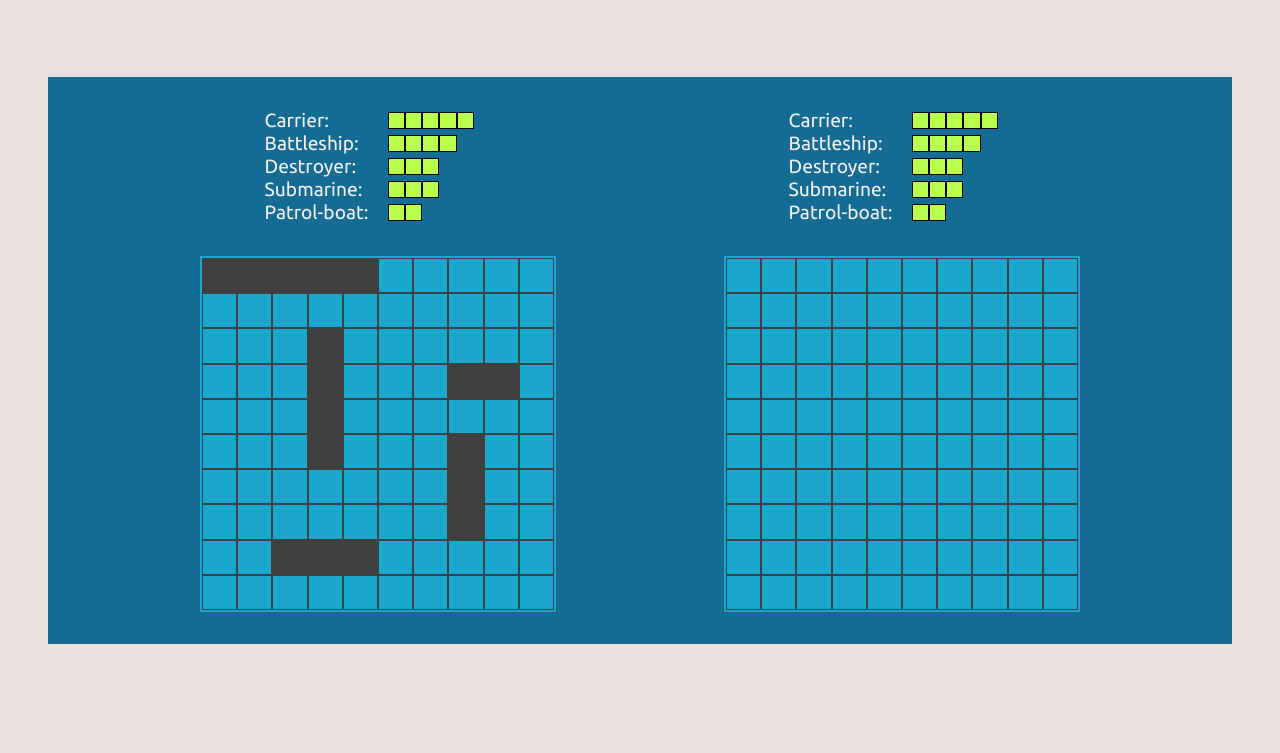
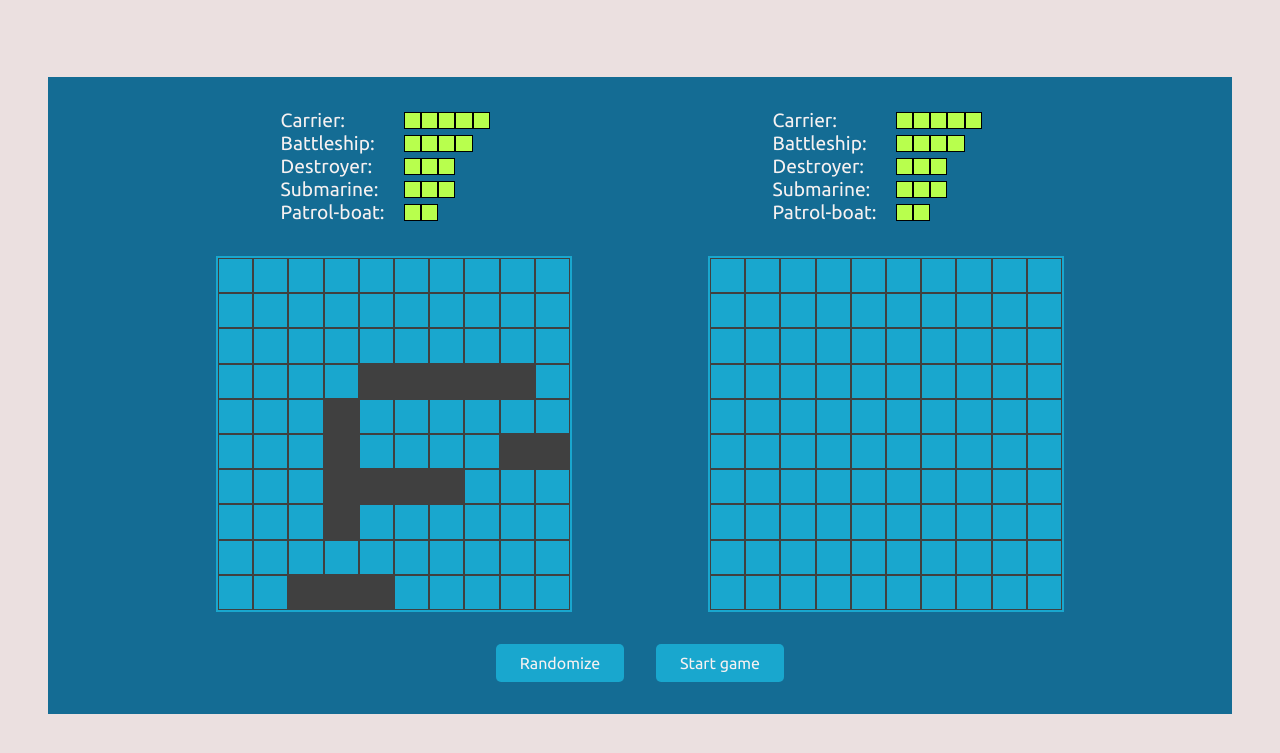
Before and after one commit to DragicevicS/battleship, a website built with webpack: page dist/index.html in a window 1280 px wide. Shown: the part 115-868 px from the top of the page. Before the commit the page ends 807 px from the top, so only its background shows below. Built offline with nearby package versions, Linux system fonts and the light colour scheme.

Commit message:
Add randomized ship placing and the function "checkShipStatus" will also check if all ships are destroyed to end the round and declare winner

```diff
--- a/src/grid.js
+++ b/src/grid.js
@@ -1,8 +1,11 @@
 import { p_shipList, o_shipList } from "./ship";
-import { activePlayer, players, switchPlayer } from "./player";
+import { players, switchPlayer } from "./player";
 
 const playerGrid = document.querySelector('.player-grid');
 const opponentGrid = document.querySelector('.opponent-grid');
+const shipSizes = document.getElementsByClassName('p_ship-block');
+const p_totalHits = playerGrid.getElementsByClassName('hit');
+const o_totalHits = opponentGrid.getElementsByClassName('hit');
 
 export const createGrid = (grid, size) => {
   for (let i=0; i < size; i++) {
@@ -20,17 +23,25 @@ export const createGrid = (grid, size) => {
   return grid;
 };
 
-export const placePlayerShip = (ship, x, y, rotation) => {
+export const placePlayerShip = (ship) => {
   let empty = true;
+  let rotation = Math.random() < 0.5 ? 'h' : 'v';
+  let x = Math.floor(Math.random() * 10);
+  let y = Math.floor(Math.random() * 10);
   let td = document.getElementById(`${x},${y},p`);
   if (td.classList.contains('empty')) {
     if (rotation === 'h') {
       for (let i=0; i < ship.length; i++) {
+        if (y + i > 9) {
+          empty = false;
+          break;
+        };
         if (!document.getElementById(`${x},${y + i},p`).classList.contains('empty')) {
           empty = false;
           break;
         };
       };
+      if (empty === false) placePlayerShip(ship);
       if (empty === true) {
         for (let i=0; i < ship.length; i++) {
           document.getElementById(`${x},${y + i},p`).classList.remove('empty');
@@ -41,11 +52,16 @@ export const placePlayerShip = (ship, x, y, rotation) => {
     };
     if (rotation === 'v') {
       for (let i=0; i < ship.length; i++) {
+        if (x + i > 9) {
+          empty = false;
+          break;
+        };
         if (!document.getElementById(`${x + i},${y},p`).classList.contains('empty')) {
           empty = false;
           break;
         };
       };
+      if (empty === false) placePlayerShip(ship);
       if (empty === true) {
         for (let i=0; i < ship.length; i++) {
           document.getElementById(`${x + i},${y},p`).classList.remove('empty');
@@ -54,20 +70,28 @@ export const placePlayerShip = (ship, x, y, rotation) => {
         };
       };
     };
-  };
+  } else placePlayerShip(ship);
 };
 
-export const placeOpponentShip = (ship, x, y, rotation) => {
+export const placeOpponentShip = (ship) => {
   let empty = true;
+  let rotation = Math.random() < 0.5 ? 'h' : 'v';
+  let x = Math.floor(Math.random() * 10);
+  let y = Math.floor(Math.random() * 10);
   let td = document.getElementById(`${x},${y},o`);
   if (td.classList.contains('empty')) {
     if (rotation === 'h') {
       for (let i=0; i < ship.length; i++) {
+        if (y + i > 9) {
+          empty = false;
+          break;
+        };
         if (!document.getElementById(`${x},${y + i},o`).classList.contains('empty')) {
           empty = false;
           break;
         };
       };
+      if (empty === false) placeOpponentShip(ship);
       if (empty === true) {
         for (let i=0; i < ship.length; i++) {
           document.getElementById(`${x},${y + i},o`).classList.remove('empty');
@@ -78,11 +102,16 @@ export const placeOpponentShip = (ship, x, y, rotation) => {
     };
     if (rotation === 'v') {
       for (let i=0; i < ship.length; i++) {
+        if (x + i > 9) {
+          empty = false;
+          break;
+        };
         if (!document.getElementById(`${x + i},${y},o`).classList.contains('empty')) {
           empty = false;
           break;
         };
       };
+      if (empty === false) placeOpponentShip(ship);
       if (empty === true) {
         for (let i=0; i < ship.length; i++) {
           document.getElementById(`${x + i},${y},o`).classList.remove('empty');
@@ -91,7 +120,7 @@ export const placeOpponentShip = (ship, x, y, rotation) => {
         };
       };
     };
-  };
+  } else placeOpponentShip(ship);
 };
 
 export const receiveAttack = (grid, x, y) => {
@@ -150,6 +179,7 @@ const checkShipStatus = (grid, ship) => {
       for (let i=0; i < shipListDisplay.length; i++) {
         shipListDisplay[i].style.backgroundColor = '#ff4d4d';
       };
+      if (p_totalHits.length === shipSizes.length) setTimeout(() => { alert(`${players[1]} won!`); location.reload(); }, 100);
     };
 
   if (grid === opponentGrid) if (ship.isSunk()) {
@@ -157,6 +187,7 @@ const checkShipStatus = (grid, ship) => {
       for (let i=0; i < shipListDisplay.length; i++) {
         shipListDisplay[i].style.backgroundColor = '#ff4d4d';
       };
+      if (o_totalHits.length === shipSizes.length) setTimeout(() => { alert(`${players[0]} won!`); location.reload(); } , 100);
   };
 };
 
@@ -168,12 +199,10 @@ function playerAttackHandler(event) {
   };
 };
 
-function opponentAttackHandler(event) {
+export function opponentAttackHandler(event) {
   let e = event;
   if (e.target !== opponentGrid) {
     let coords = e.target.id.split(',');
     receiveAttack(opponentGrid, coords[0], coords[1]);
   };
 };
-
-opponentGrid.addEventListener('click', opponentAttackHandler);
--- a/src/index.js
+++ b/src/index.js
@@ -1,7 +1,6 @@
 import './style.css';
 import { p_shipList, o_shipList, displayShipList } from './ship';
-import { createGrid, placeOpponentShip, placePlayerShip, receiveAttack, playerAttackHandler, opponentAttackHandler } from './grid';
-import { activePlayer, switchPlayer, players } from './player';
+import { createGrid, placeOpponentShip, placePlayerShip } from './grid';
 
 const playerGrid = document.querySelector('.player-grid');
 const opponentGrid = document.querySelector('.opponent-grid');
@@ -13,14 +12,7 @@ displayShipList(playerShips, p_shipList);
 createGrid(opponentGrid, 10);
 displayShipList(opponentShips, o_shipList);
 
-placePlayerShip(p_shipList[0], 0, 0, 'h');
-placePlayerShip(p_shipList[1], 2, 3, 'v');
-placePlayerShip(p_shipList[2], 8, 2, 'h');
-placePlayerShip(p_shipList[3], 5, 7, 'v');
-placePlayerShip(p_shipList[4], 3, 7, 'h');
-
-placeOpponentShip(o_shipList[0], 0, 0, 'h');
-placeOpponentShip(o_shipList[1], 2, 3, 'v');
-placeOpponentShip(o_shipList[2], 8, 2, 'h');
-placeOpponentShip(o_shipList[3], 5, 7, 'v');
-placeOpponentShip(o_shipList[4], 3, 7, 'h');
+for (let i=0; i < p_shipList.length; i++) {
+  placePlayerShip(p_shipList[i]);
+  placeOpponentShip(o_shipList[i]);
+};
--- a/src/player.js
+++ b/src/player.js
@@ -1,5 +1,10 @@
+import { createGrid, placePlayerShip, opponentAttackHandler } from "./grid";
+import { p_shipList } from "./ship";
+
 const playerGrid = document.querySelector('.player-grid');
 const opponentGrid = document.querySelector('.opponent-grid');
+const randomBtn = document.querySelector('.random-btn');
+const startBtn = document.querySelector('.start-btn');
 
 export const players = ['Player', 'AI overlord'];
 
@@ -15,4 +20,19 @@ export const switchPlayer = () => {
     playerGrid.style.opacity = '0.5';
     activePlayer = players[0];
   };
-}
+};
+
+randomBtn.addEventListener('click', () => {
+  playerGrid.textContent = '';
+  createGrid(playerGrid, 10);
+  for (let i=0; i < p_shipList.length; i++) {
+    placePlayerShip(p_shipList[i]);
+  };
+});
+
+startBtn.addEventListener('click', () => {
+  randomBtn.style.visibility = 'hidden';
+  startBtn.style.visibility = 'hidden';
+  playerGrid.style.opacity = '0.5';
+  opponentGrid.addEventListener('click', opponentAttackHandler);
+});
--- a/src/style.css
+++ b/src/style.css
@@ -32,14 +32,20 @@ header {
   font-style: italic;
 }
 
-.container {
+.wrapper {
+  width: 100%;
+  padding: 2em;
+  background-color: var(--color-3);
+  display: flex;
+  flex-direction: column;
+  gap: 2em;
+}
+
+.game-container {
   display: flex;
   justify-content: space-evenly;
   align-items: center;
-  gap: 3em;
   width: 100%;
-  padding: 2em;
-  background-color: var(--color-3);
 }
 
 .player-container,
@@ -137,3 +143,29 @@ td:hover{
 .hidden {
   background-color: var(--color-2);
 }
+
+/* button */
+
+.btn-container {
+  display: flex;
+  justify-content: center;
+  gap: 2em;
+}
+
+.random-btn,
+.start-btn {
+  padding: 8px 0;
+  width: 8em;
+  color: var(--color-1);
+  background-color: var(--color-2);
+  font-size: 1rem;
+  border: solid 2px transparent;
+  border-radius: 5px;
+  transition: transform .4s ease;
+}
+
+.random-btn:hover,
+.start-btn:hover {
+  border: solid 2px var(--color-4);
+  transform: scale(1.08);
+}
```
Also changed, not shown: dist/index.html, dist/main.js.
